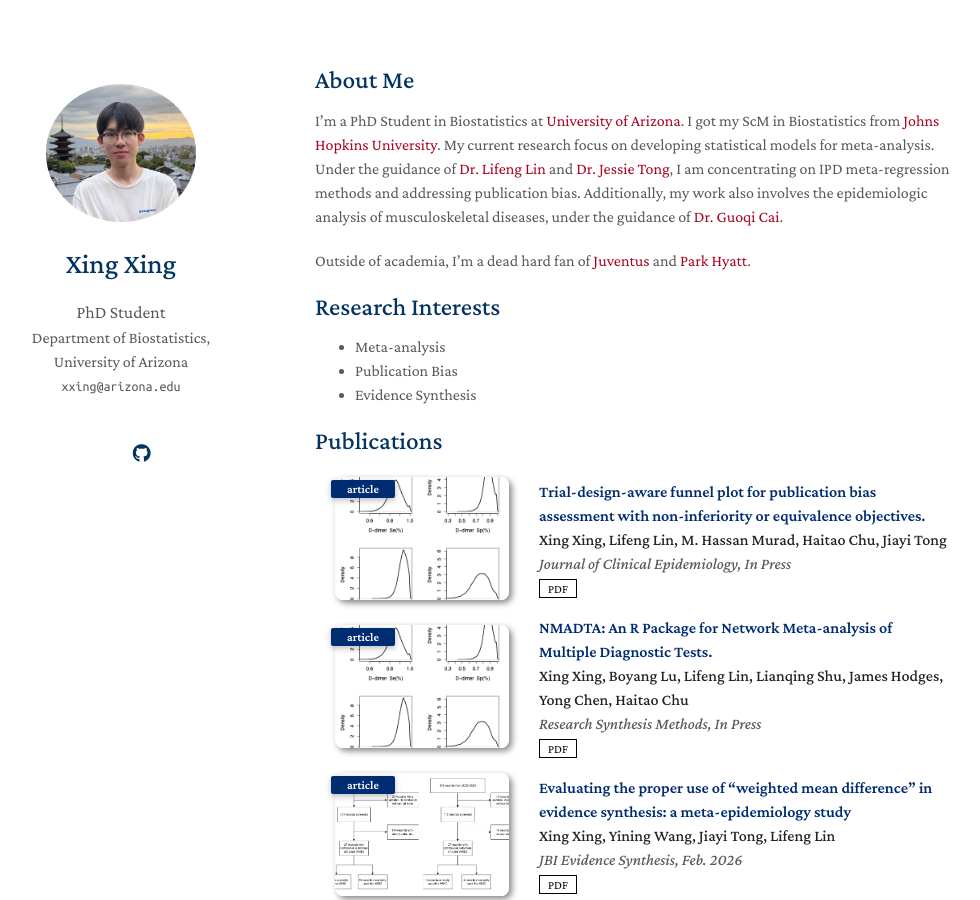
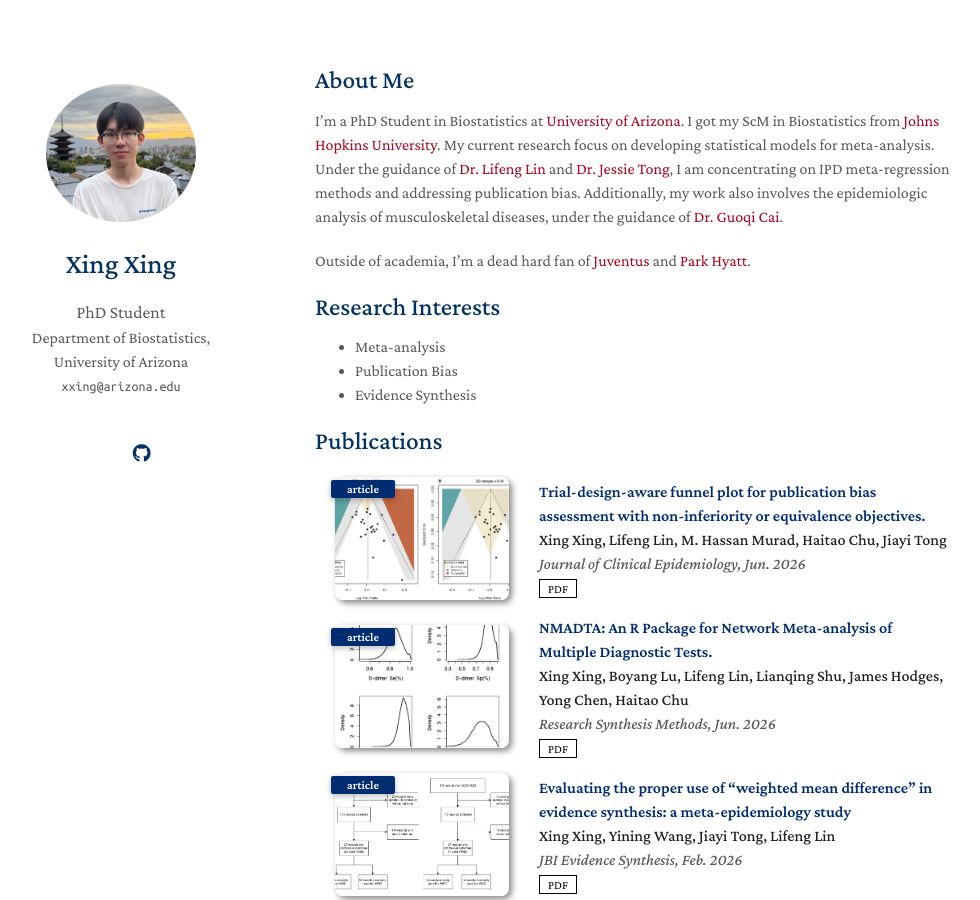
Before and after one commit to KevinXing3/kevinXing3.github.io, a Jekyll site: the page built from index.md, in a window 1280 px wide and 900 px high. Shown: the whole window, without its empty margins (155-1135 px from the left). Built offline with Jekyll 4.4.1, drawn with Linux system fonts in a browser that asks for light colours; nearby versions of some CDN libraries; a style sheet for code colours, icons or effects is not loaded; our own code applies the rules of GitHub Pages for plain Markdown files.

Commit message:
Update project.md

```diff
--- a/_includes/project.md
+++ b/_includes/project.md
@@ -6,14 +6,14 @@
 <li>
 <div class="pub-row">
   <div class="col-sm-3 abbr" style="position: relative;padding-right: 15px;padding-left: 15px;">
-    <img src="assets/img/density_hierarchical.png" class="teaser img-fluid z-depth-1">
+    <img src="assets/img/JCE2.png" class="teaser img-fluid z-depth-1">
     <abbr class="badge">article</abbr>
   </div>
 
   <div class="col-sm-9" style="position: relative;padding-right: 15px;padding-left: 20px;">
     <div class="title"><a href="https://academic.oup.com/aje/advance-article-abstract/doi/10.1093/aje/kwaf229/8285372?redirectedFrom=fulltext" style="color:#002D72"> Trial-design-aware funnel plot for publication bias assessment with non-inferiority or equivalence objectives.</a></div>
     <div class="author"><strong>Xing Xing, Lifeng Lin, M. Hassan Murad, Haitao Chu, Jiayi Tong</strong></div>
-    <div class="periodical"><em>Journal of Clinical Epidemiology, In Press</em></div>
+    <div class="periodical"><em>Journal of Clinical Epidemiology, Jun. 2026</em></div>
     <div class="links">
       <a href="https://academic.oup.com/aje/advance-article-abstract/doi/10.1093/aje/kwaf229/8285372?redirectedFrom=fulltext" class="btn btn-sm z-depth-0" role="button" target="_blank" style="font-size:12px;">PDF</a>
     </div>
@@ -31,7 +31,7 @@
   <div class="col-sm-9" style="position: relative;padding-right: 15px;padding-left: 20px;">
     <div class="title"><a href="https://academic.oup.com/aje/advance-article-abstract/doi/10.1093/aje/kwaf229/8285372?redirectedFrom=fulltext" style="color:#002D72"> NMADTA: An R Package for Network Meta-analysis of Multiple Diagnostic Tests.</a></div>
     <div class="author"><strong>Xing Xing, Boyang Lu, Lifeng Lin, Lianqing Shu, James Hodges, Yong Chen, Haitao Chu</strong></div>
-    <div class="periodical"><em>Research Synthesis Methods, In Press</em></div>
+    <div class="periodical"><em>Research Synthesis Methods, Jun. 2026</em></div>
     <div class="links">
       <a href="https://academic.oup.com/aje/advance-article-abstract/doi/10.1093/aje/kwaf229/8285372?redirectedFrom=fulltext" class="btn btn-sm z-depth-0" role="button" target="_blank" style="font-size:12px;">PDF</a>
     </div>
```
